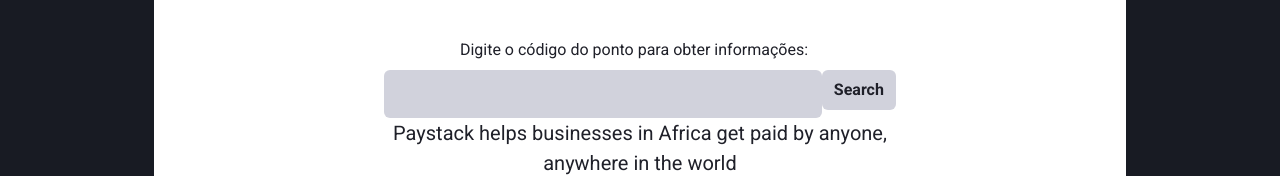
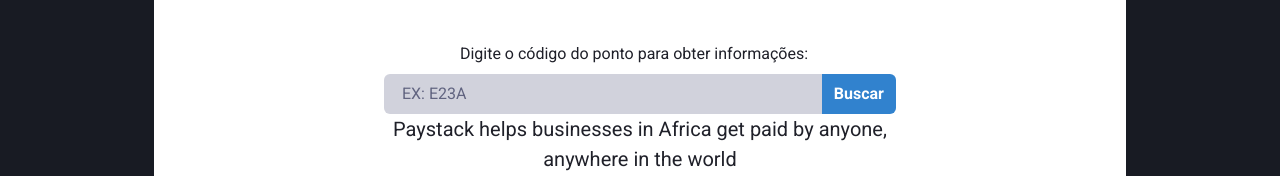
Before and after one commit to Gabriel0109/App_mobilidade, a React (Vite) app: page / in a window 1280 px wide. Shown: the part 269-445 px from the top of the page. Built offline with nearby package versions, Linux system fonts and the light colour scheme; no server answers.

Commit message:
context for trips cerated

```diff
--- a/package.json
+++ b/package.json
@@ -12,6 +12,7 @@
     "@chakra-ui/react": "^2.2.6",
     "@emotion/react": "^11.10.0",
     "@emotion/styled": "^11.10.0",
+    "axios": "^0.27.2",
     "framer-motion": "^7.1.0",
     "react": "^18.2.0",
     "react-dom": "^18.2.0"
--- a/src/App.jsx
+++ b/src/App.jsx
@@ -4,10 +4,12 @@
 import { Header } from './components/Header'
 import {ChakraProvider} from '@chakra-ui/react'
 import { Box, Button, Flex, Heading, Text, FormControl, FormLabel, Input as ChakraInput, } from '@chakra-ui/react'
+import { TripProvider } from './hooks/useTrips'
 
 function App() {
 
   return (
+    <TripProvider>
         <ChakraProvider theme={theme}>
           <Header />
         <Flex alignItems="center" h="50vh">
@@ -15,7 +17,7 @@
               <Box maxW='32rem'>
             <FormLabel htmlFor="trip" textAlign="center">Digite o código do ponto para obter informações:</FormLabel>
 
-            <FormControl display="flex">
+            <FormControl display="flex" alignItems="center">
               <ChakraInput
                 name="search-trip"
                 id="searc-tripID"
@@ -23,15 +25,17 @@
                 focusBorderColor='blue.100'
                 bgColor="gray.100"
                 variant="filled"
+                placeholder='Ex: E23A'
+                textTransform="uppercase"
                 _hover={{
                   bgColor: 'gray.100'
                 }}
-                size="lg"
+                  borderRightRadius="0"
                 maxLength='4'
 
               />
-              <Button type="submit" >
-                Search
+              <Button type="submit" borderLeftRadius="0" colorScheme='blue'>
+                Buscar
               </Button>
             </FormControl>
                 <Text fontSize='xl'>
@@ -42,6 +46,7 @@
             </Flex>
         </Flex>
         </ChakraProvider>
+    </TripProvider>
   )
 }
 
--- a/src/components/Header.jsx
+++ b/src/components/Header.jsx
@@ -1,7 +1,15 @@
 import { Box, Flex, Image, Input, InputGroup, InputLeftElement, Stack, Text } from '@chakra-ui/react'
+import { useContext, useEffect } from 'react'
 import logo from '../assets/logo.png'
+import { TripContext } from '../hooks/useTrips'
 
 export function Header() {
+    const {trip} = useContext(TripContext)
+    useEffect(() => {
+     console.log(trip)
+
+    }, [])
+
     return (<>
         <Flex
             as="header"
--- /dev/null
+++ b/src/hooks/useTrips.jsx
@@ -0,0 +1,29 @@
+import axios from "axios";
+import { createContext, useEffect, useState } from "react";
+import { api } from "../services/api";
+
+
+export const TripContext = createContext()
+
+
+export function TripProvider({children}){
+    const [trip, setTrip ] = useState([])
+
+
+    useEffect(() => {
+       async function getTrips(){
+        await axios.get('https://api.mobilidade.rio/trip/?code=1K84')
+                .then(response => {
+                    setTrip(response.data)
+                })
+
+       }
+       getTrips()
+    }, [])
+
+    return(
+        <TripContext.Provider value={{trip}}>
+            {children}
+        </TripContext.Provider>
+    )
+}
--- /dev/null
+++ b/src/services/api.js
@@ -0,0 +1,6 @@
+import axios from 'axios';
+
+export const api = axios.create({
+    baseURL: 'http://localhost:5173/api',
+
+})
```
Also changed, not shown: 1 other file (tests, documents, lock files or other folders).
